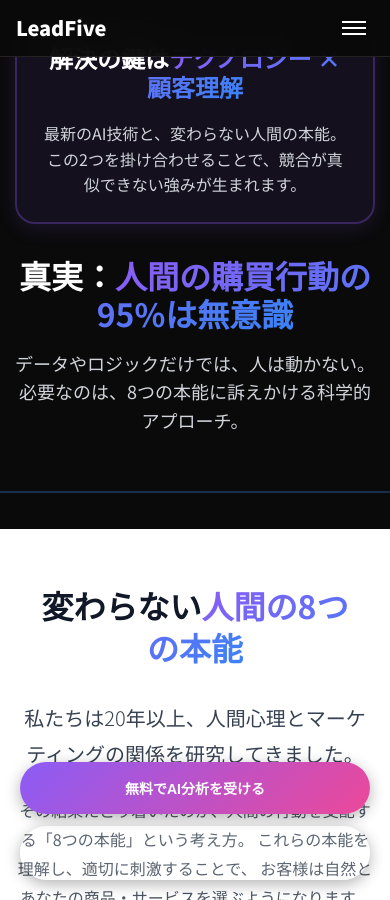
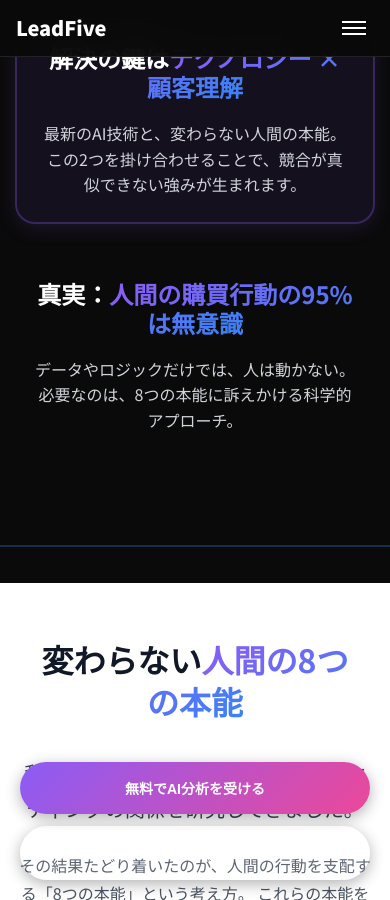
Before and after one commit to Shiki0138/leadfive, a Jekyll site: the page built from index.html, in a window 390 px wide and 900 px high, scrolled down 1876 px. Built offline with Jekyll 4.4.1, drawn with Linux system fonts in a browser that asks for light colours.

Commit message:
Fix mobile spacing and ensure all pages build correctly
- Add defaults section to _config.yml for proper page processing
- Include _pages directory in Jekyll config
- Improve mobile spacing for solution-bridge and truth-reveal sections
- Adjust philosophy section spacing on mobile
- Ensure 8 instincts grid displays as 2x4 on mobile devices

```diff
--- a/_config.yml
+++ b/_config.yml
@@ -36,6 +36,22 @@
 # Pagination
 paginate: 10
 paginate_path: "/blog/page:num/"
+
+# Defaults
+defaults:
+  - scope:
+      path: ""
+      type: "pages"
+    values:
+      layout: "page"
+  - scope:
+      path: "_pages"
+    values:
+      layout: "page"
+
+# Include pages directory
+include:
+  - _pages
 
 # Ensure blog directory is not excluded
 keep_files:
--- a/assets/css/main.scss
+++ b/assets/css/main.scss
@@ -47,6 +47,10 @@
   max-width: 1200px;
   margin: 0 auto;
   padding: 0 20px;
+
+  @media (max-width: 768px) {
+    padding: 0 24px; // Increased padding for mobile
+  }
 }
 
 // Typography
@@ -512,6 +516,15 @@
   border-top: 2px solid rgba(59, 130, 246, 0.3);
   border-bottom: 2px solid rgba(59, 130, 246, 0.3);
   position: relative;
+  padding: 4rem 0;
+
+  @media (max-width: 768px) {
+    padding: 3rem 0; // Better mobile spacing
+  }
+
+  @media (max-width: 480px) {
+    padding: 2.5rem 0;
+  }
 }
 .problem-section::before {
   content: '';
@@ -607,16 +620,39 @@
   text-align: center;
   max-width: 800px;
   margin: 0 auto;
+  padding: 2rem;
+
+  // Better mobile spacing
+  @media (max-width: 768px) {
+    margin: 3rem auto;
+    padding: 1.5rem;
+  }
+
+  @media (max-width: 480px) {
+    margin: 2.5rem auto;
+    padding: 1rem;
+  }
 }
 
 .truth-reveal h3 {
   font-size: 2rem;
   margin-bottom: 1rem;
+
+  @media (max-width: 768px) {
+    font-size: 1.5rem;
+    margin-bottom: 1.2rem;
+  }
 }
 
 .truth-reveal p {
   font-size: 1.125rem;
   color: $gray-300;
+  line-height: 1.8;
+
+  @media (max-width: 768px) {
+    font-size: 1rem;
+    line-height: 1.6;
+  }
 }
 
 // Philosophy Section - WHITE BACKGROUND for emphasis
@@ -627,7 +663,18 @@
   border-top: 4px solid $deep-black;
   border-bottom: 4px solid $deep-black;
   box-shadow: none;
-  margin: 3rem 0;
+  margin: 4rem 0;
+  padding: 4rem 0;
+
+  @media (max-width: 768px) {
+    margin: 3rem 0; // Better spacing on mobile
+    padding: 3rem 0; // Adjusted padding
+  }
+
+  @media (max-width: 480px) {
+    margin: 2.5rem 0;
+    padding: 2.5rem 0;
+  }
 
   .section-title {
     color: $gray-900;
@@ -671,17 +718,17 @@
   max-width: 1000px;
   margin: 0 auto;
 
-  // Mobile: Change to 2x4 grid layout for 8 instincts
+  // Mobile: Force 2x4 grid layout for 8 instincts
   @media (max-width: 768px) {
     grid-template-columns: repeat(2, 1fr);
-    gap: 1.2rem;
+    gap: 0.75rem; // Reduced gap for better mobile spacing
     max-width: 100%;
-    padding: 0 1rem;
+    padding: 0; // Remove extra padding to use full width
   }
 
   @media (max-width: 480px) {
-    gap: 1rem;
-    padding: 0 0.5rem;
+    gap: 0.5rem; // Even smaller gap for very small screens
+    grid-template-columns: repeat(2, 1fr); // Ensure 2 columns
   }
 }
 
@@ -703,18 +750,21 @@
     color: $gray-600;
   }
 
-  // Better mobile sizing and spacing
+  // Better mobile sizing and spacing for 2x4 grid
   @media (max-width: 768px) {
-    padding: 1.2rem 0.8rem;
-    min-height: 140px; // Consistent height for 2x4 grid
+    padding: 1rem 0.5rem; // Reduced padding for compact display
+    min-height: 130px; // Consistent height for 2x4 grid
     display: flex;
     flex-direction: column;
     justify-content: center;
+    align-items: center;
+    border-radius: 12px;
   }
 
   @media (max-width: 480px) {
-    padding: 1rem 0.6rem;
-    min-height: 120px;
+    padding: 0.75rem 0.4rem; // Even more compact for small screens
+    min-height: 110px;
+    border-radius: 10px;
   }
 }
 
@@ -739,15 +789,17 @@
 
   // Mobile optimized sizing for 2x4 grid
   @media (max-width: 768px) {
-    width: 50px;
-    height: 50px;
-    margin-bottom: 0.8rem;
+    width: 45px; // Smaller for 2 column layout
+    height: 45px;
+    margin-bottom: 0.5rem;
+    border-radius: 12px;
   }
 
   @media (max-width: 480px) {
-    width: 45px;
-    height: 45px;
-    margin-bottom: 0.6rem;
+    width: 40px; // Even smaller for tiny screens
+    height: 40px;
+    margin-bottom: 0.4rem;
+    border-radius: 10px;
   }
 
   img {
```
